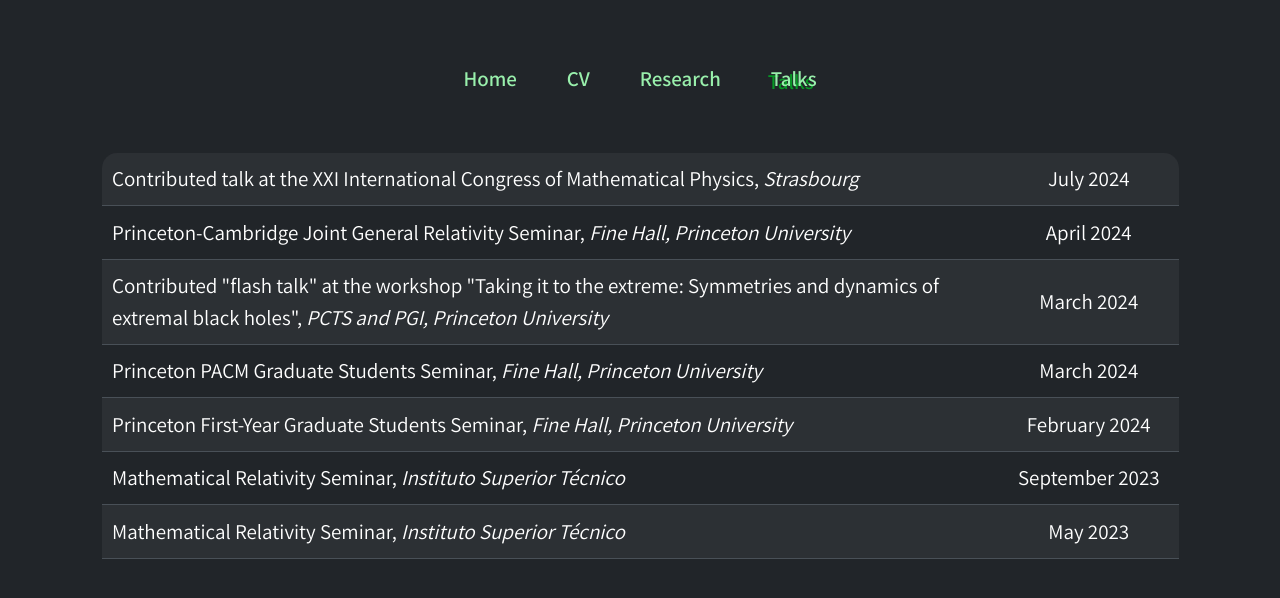
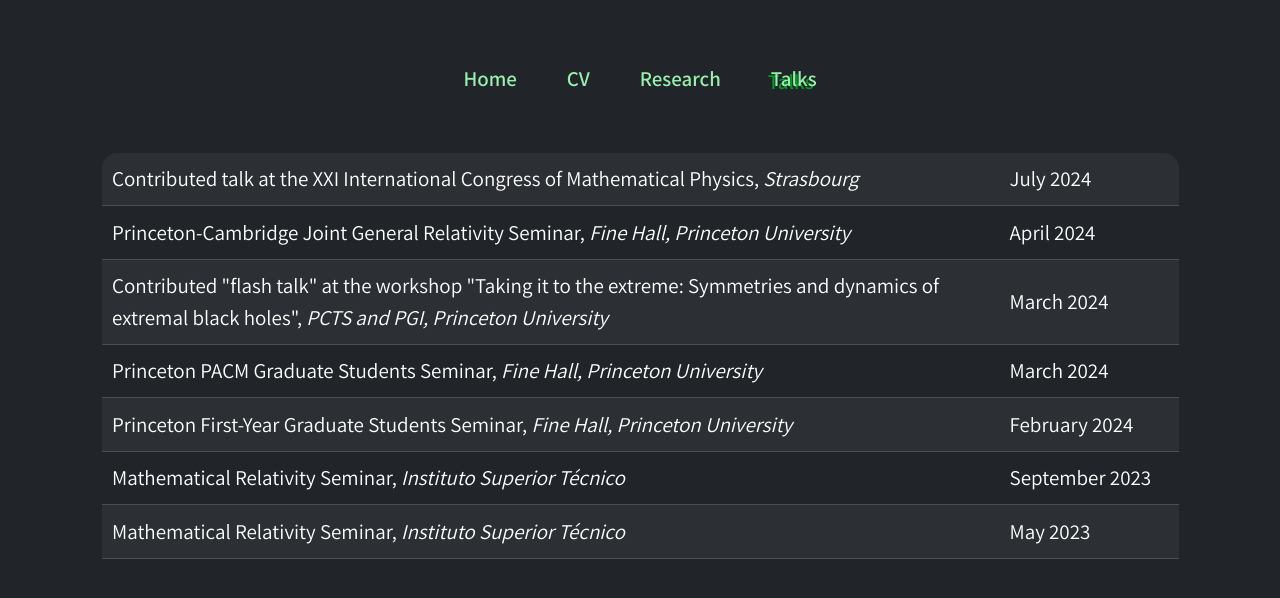
Before and after one commit to flavio-rossetti/flavio-rossetti.github.io, a Jekyll site: the page built from talks.html, in a window 1280 px wide. Shown: the top 598 px of the page. Built offline with Jekyll 4.4.1, drawn with Linux system fonts in a browser that asks for light colours; nearby versions of some CDN libraries.

Commit message:
table in talks.html modified

```diff
--- a/talks.html
+++ b/talks.html
@@ -13,31 +13,31 @@ title: Flavio Rossetti
       <tbody>
         <tr>
           <td class="col-10">Contributed talk at the XXI International Congress of Mathematical Physics, <i>Strasbourg</i></td>
-          <td class="table-text-center">July 2024</td>
+          <td class="table-text-left">July 2024</td>
         </tr>
         <tr>
           <td class="col-10">Princeton-Cambridge Joint General Relativity Seminar, <i>Fine Hall, Princeton University</i></td>
-          <td class="table-text-center">April 2024</td>
+          <td class="table-text-left">April 2024</td>
         </tr>
         <tr>
           <td class="col-10">Contributed "flash talk" at the workshop "Taking it to the extreme: Symmetries and dynamics of extremal black holes", <i>PCTS and PGI, Princeton University</i></td>
-          <td class="table-text-center">March 2024</td>
+          <td class="table-text-left">March 2024</td>
         </tr>
         <tr>
           <td class="col-10">Princeton PACM Graduate Students Seminar, <i>Fine Hall, Princeton University</i></td>
-          <td class="table-text-center">March 2024</td>
+          <td class="table-text-left">March 2024</td>
         </tr>
         <tr>
           <td class="col-10">Princeton First-Year Graduate Students Seminar, <i>Fine Hall, Princeton University</i></td>
-          <td class="table-text-center">February 2024</td>
+          <td class="table-text-left">February 2024</td>
         </tr>
         <tr>
           <td class="col-10">Mathematical Relativity Seminar, <i>Instituto Superior Técnico</i></td>
-          <td class="table-text-center">September 2023</td>
+          <td class="table-text-left">September 2023</td>
         </tr>
         <tr>
           <td class="col-10">Mathematical Relativity Seminar, <i>Instituto Superior Técnico</i></td>
-          <td class="table-text-center">May 2023</td>
+          <td class="table-text-left">May 2023</td>
         </tr>
       </tbody>
     </table>
```
